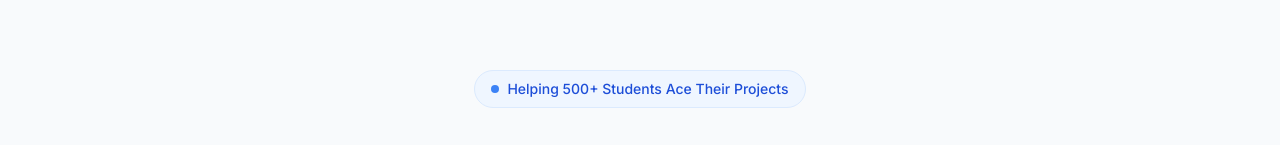
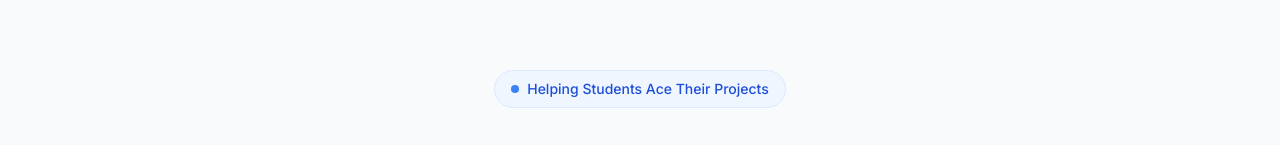
Before and after one commit to Abhilash-B3/BTech-Projects, a React (Vite) app: page / in a window 1280 px wide. Shown: the part 123-268 px from the top of the page. Built offline with nearby package versions, Linux system fonts and the light colour scheme.

Commit message:
Update Hero.tsx

```diff
--- a/src/components/Hero.tsx
+++ b/src/components/Hero.tsx
@@ -11,7 +11,7 @@ const Hero: React.FC = () => {
             <span className="animate-ping absolute inline-flex h-full w-full rounded-full bg-blue-400 opacity-75"></span>
             <span className="relative inline-flex rounded-full h-2 w-2 bg-blue-500"></span>
           </span>
-          Helping 500+ Students Ace Their Projects
+          Helping Students Ace Their Projects
         </div>
 
         <h1 className="text-4xl tracking-tight font-extrabold text-slate-900 sm:text-5xl md:text-6xl lg:text-7xl mb-6">
```
